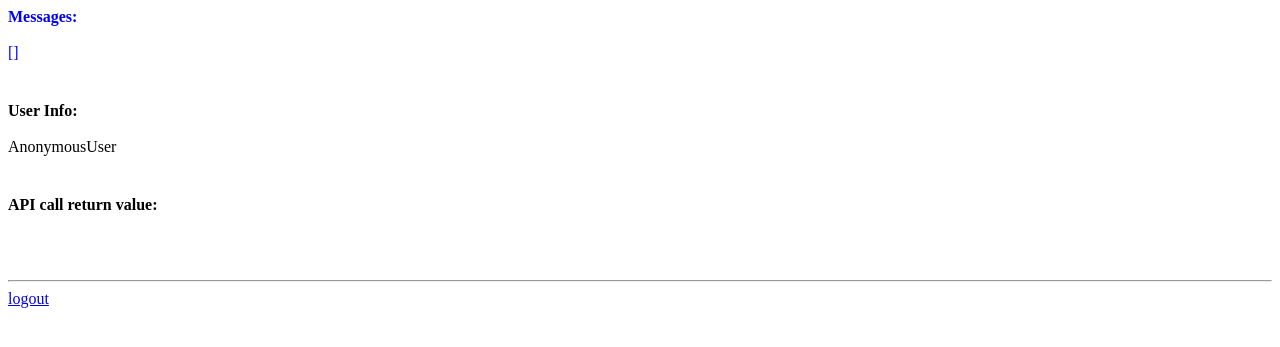
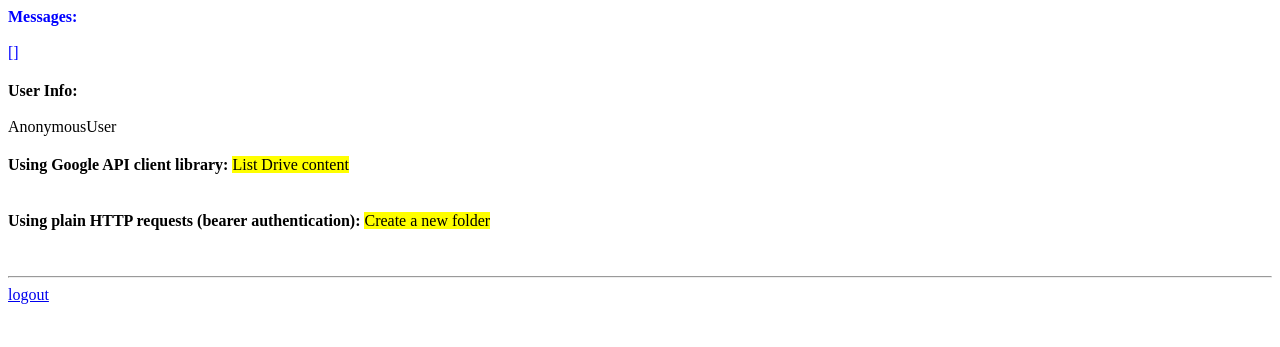
Before and after one commit to amindeed/Google-OAuthLib-Django, a Django app: template google_oauthlib_quickstart/templates/home.html in a window 1280 px wide. Shown: the top 347 px of the page. Run offline with Django 3.2, Linux system fonts and the light colour scheme; the template is opened without the code that fills it, so the values that code supplies are empty.

Commit message:
Call API using plain HTTP req with bearer auth

```diff
--- a/google_oauthlib_quickstart/templates/home.html
+++ b/google_oauthlib_quickstart/templates/home.html
@@ -1,16 +1,21 @@
-<div style="word-wrap:break-word; padding: 0  0 40px 0; color:blue;">
+<div style="word-wrap:break-word; padding: 0  0 20px 0; color:blue;">
     <strong>Messages: </strong><br /><br />
     {{ messages }}
 </div>
 
-<div style="word-wrap:break-word; padding: 0  0 40px 0;">
+<div style="word-wrap:break-word; padding: 0  0 20px 0;">
     <strong>User Info: </strong><br /><br />
     {{ user }}
 </div>
 
-<div style="word-wrap:break-word; padding: 0  0 40px 0;">
-    <strong>API call return value: </strong><br /><br />
-    {{ api_call_return_value }}
+<div style="word-wrap:break-word; padding: 0  0 20px 0;">
+    <strong>Using Google API client library: </strong><mark>List Drive content</mark><br /><br />
+    {{ api_call_return }}
+</div>
+
+<div style="word-wrap:break-word; padding: 0  0 20px 0;">
+    <strong>Using plain HTTP requests (bearer authentication): </strong><mark>Create a new folder</mark><br /><br />
+    {{ hreq_bearer_auth_api_call_return }}
 </div>
 
 <hr>
```
Also changed, not shown: google_oauthlib_quickstart/views.py (+34 -6 lines), README.md, google-oauthlib-django.gif, logos.png (added).
